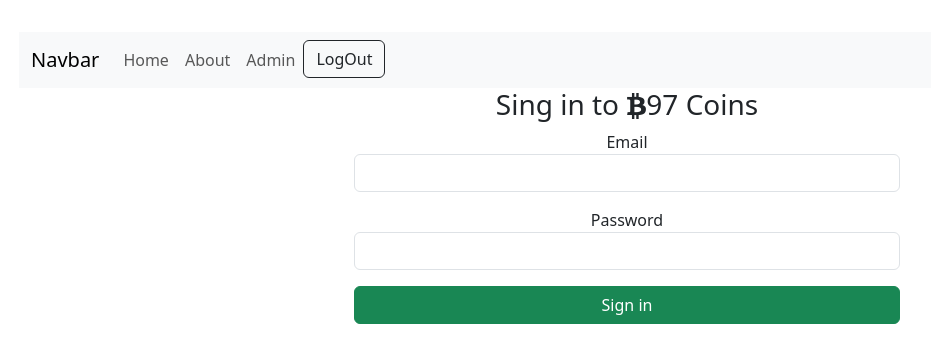
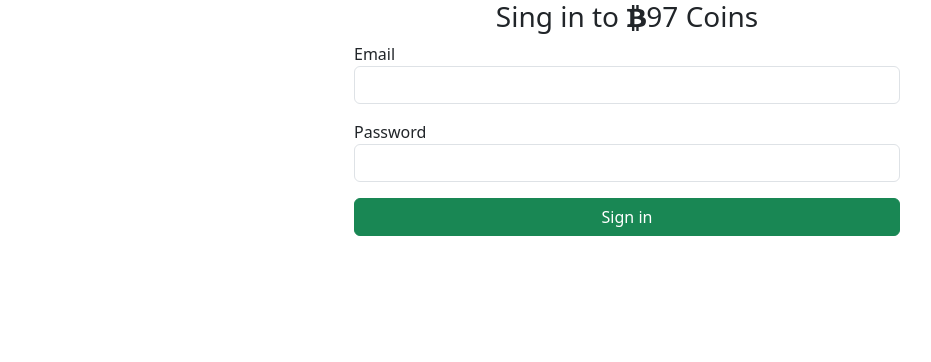
Before and after one commit to Salustiano-RoblesTeran/5-cripto97i, a React (Vite) app: page /Login in a window 1280 px wide. Shown: the top 362 px of the page, without its empty margins (13-944 px from the left). Built offline with nearby package versions, Linux system fonts and the light colour scheme.

Commit message:
hacemos la rutas protected

```diff
--- a/src/App.jsx
+++ b/src/App.jsx
@@ -1,26 +1,28 @@
-import React from "react";
+import React, { useState } from "react";
 import { BrowserRouter, Routes, Route } from "react-router-dom";
-import "./App.css";
-import AdminScreen from "./pages/AdminScreen";
-import HomeScreen from "./pages/HomeScreen";
-import ErrorScreen from "./pages/ErrorScreen";
+// import "./App.css";
 import Login from "./pages/Login";
-import AboutScreen from "./pages/AboutScreen";
-import NavBar from "./components/NavBar";
+import RoutesApp from "./routes/RoutesApp";
+import ProtectedRoutes from "./routes/ProtectedRoutes";
+
 
 function App() {
+
+  const [login, setLogin] = useState(false);
+
+  const cambiarLogin = () => {
+    setLogin(!login)
+  }
+
   return (
     <>
       <BrowserRouter>
-      <NavBar/>
           <Routes>
-            <Route path="/" element={<HomeScreen/>}/>
-            <Route path="/Admin" element={<AdminScreen/>}/>
-            <Route path="/Login" element={<Login/>}/>
-            <Route path="/About" element={<AboutScreen/>}/>
-
-            <Route path="*" element={<ErrorScreen/>}/>
-
+            <Route path="/*" element={
+                <ProtectedRoutes login = {login}>
+                  <RoutesApp cambiarLogin = {cambiarLogin}/>
+                </ProtectedRoutes>}/>
+            <Route path="/Login" element={<Login cambiarLogin = {cambiarLogin}/>}/>
           </Routes>
       </BrowserRouter>
     </>
--- a/src/components/NavBar.jsx
+++ b/src/components/NavBar.jsx
@@ -2,7 +2,7 @@ import React from 'react'
 
 import {Link, NavLink} from 'react-router-dom'; //son lo mismo, NavLink permite dar estilos para la navegacion como active
 
-const NavBar = () => {
+const NavBar = ( {cambiarLogin} ) => {
   return (
     <>
         <nav className="navbar navbar-expand-lg bg-body-tertiary">
@@ -39,7 +39,7 @@ const NavBar = () => {
                 </NavLink>
                 </li>
                 <li className="nav-item">
-                    <button className='btn btn-outline-dark'>LogOut</button>
+                    <button className='btn btn-outline-dark' onClick={cambiarLogin}>LogOut</button>
                 </li>
             </ul>
             </div>
--- a/src/pages/Login.jsx
+++ b/src/pages/Login.jsx
@@ -1,7 +1,7 @@
 import React, { useState } from 'react'
 import {useNavigate} from "react-router-dom";
 
-const Login = () => {
+const Login = ( {cambiarLogin} ) => {
 
   const navigate = useNavigate();
 
@@ -52,6 +52,7 @@ const Login = () => {
 
       // Validar el usuario registrado
       if (email ===  user.email && password === user.password) {
+        cambiarLogin();
         navigate('/');
       } else {
         alert("Datos ingresados incorrectos");
--- /dev/null
+++ b/src/routes/ProtectedRoutes.jsx
@@ -0,0 +1,12 @@
+import React from 'react';
+import { Navigate } from 'react-router-dom'
+
+const ProtectedRoutes = ({children, login}) => {
+    if(login) {
+        return children;
+    } else {
+        return <Navigate to="/Login" />
+    }
+}
+
+export default ProtectedRoutes;
--- /dev/null
+++ b/src/routes/RoutesApp.jsx
@@ -0,0 +1,25 @@
+import React from 'react'
+import { Routes, Route } from "react-router-dom";
+
+import AdminScreen from "../pages/AdminScreen";
+import HomeScreen from "../pages/HomeScreen";
+import ErrorScreen from "../pages/ErrorScreen";
+import AboutScreen from "../pages/AboutScreen";
+
+import NavBar from "../components/NavBar";
+
+const RoutesApp = ( {cambiarLogin} ) => {
+  return (
+   <>
+    <NavBar cambiarLogin = {cambiarLogin}/>
+        <Routes>
+            <Route path="/" element={<HomeScreen/>}/>
+            <Route path="/Admin" element={<AdminScreen/>}/>
+            <Route path="/About" element={<AboutScreen/>}/>
+            <Route path="*" element={<ErrorScreen/>}/>
+        </Routes>
+   </>
+  )
+}
+
+export default RoutesApp
```
